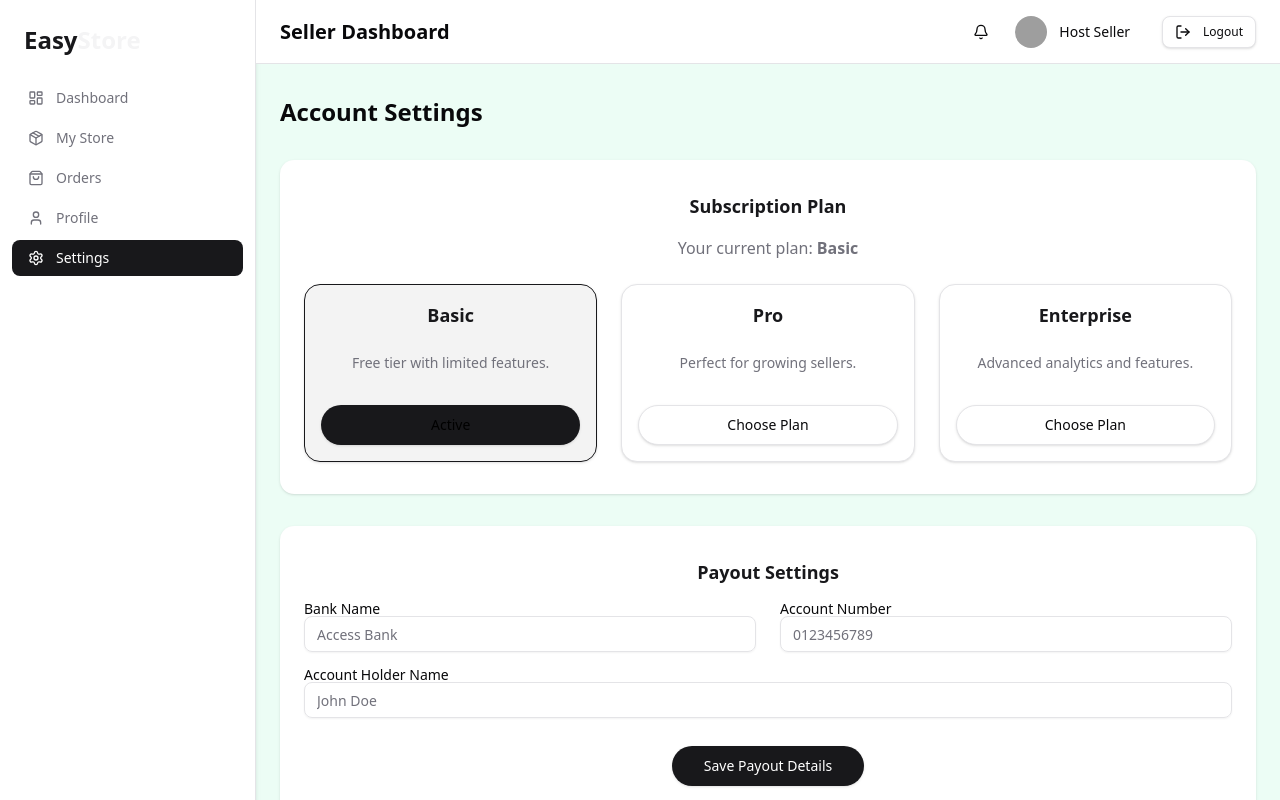
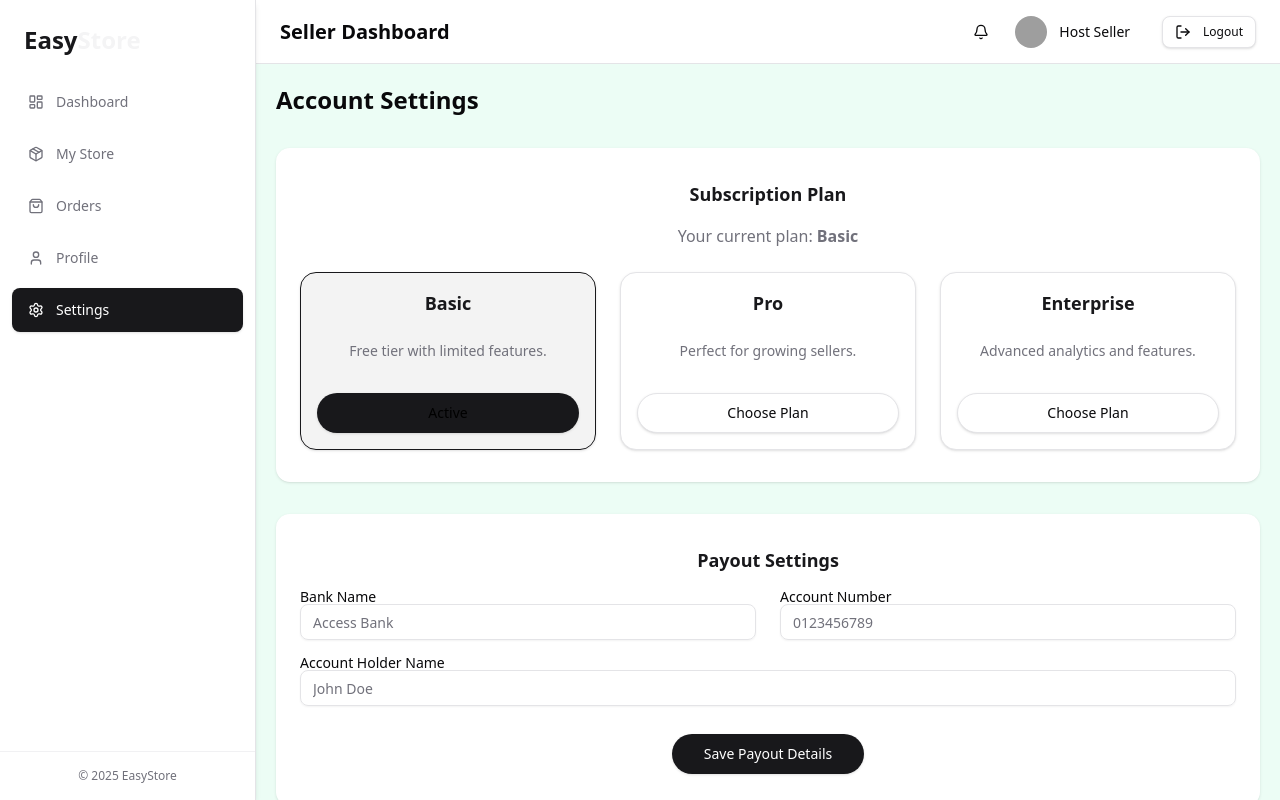
Before and after one commit to dominionbanjo/easyStore, a React (Vite) app: page /dashboard/settings in a window 1280 px wide. Shown: the top 800 px of the page. Built offline with nearby package versions, Linux system fonts and the light colour scheme; grey boxes are pictures that could not be loaded.

Commit message:
final changes to the app

```diff
--- a/src/modules/adminDashboard/components/Sidebar.tsx
+++ b/src/modules/adminDashboard/components/Sidebar.tsx
@@ -22,32 +22,48 @@
   const location = useLocation();
 
   return (
-    <aside className="w-64 bg-white shadow-md border-r border-border flex flex-col">
+    <aside
+      className="
+        fixed top-0 left-0
+        h-screen w-64
+        bg-white shadow-md border-r border-border
+        flex flex-col justify-between
+        z-40
+      "
+    >
+      {/* Brand */}
       <div className="px-6 py-6 text-2xl font-bold text-primary">
         Easy<span className="text-secondary">Store</span>
       </div>
 
-      <nav className="flex-1 flex flex-col gap-1 px-3">
+      {/* Navigation */}
+      <nav className="flex-1 flex flex-col gap-2 px-3">
         {links.map(({ label, icon: Icon, path }) => {
-          const active = location.pathname === path;
+          // FIX: Only match exact or nested paths without false positives
+          const active =
+            location.pathname === path ||
+            (location.pathname.startsWith(path) &&
+              location.pathname.split("/").length === path.split("/").length);
+
           return (
             <Link
               key={path}
               to={path}
               className={cn(
-                "flex items-center gap-3 px-4 py-2 rounded-md text-sm font-medium transition-colors",
+                "flex items-center gap-3 px-4 py-3 rounded-md text-sm font-medium transition-colors",
                 active
-                  ? "bg-primary text-white"
+                  ? "bg-primary text-white shadow-sm"
                   : "text-muted-foreground hover:bg-muted hover:text-foreground"
               )}
             >
-              <Icon className="h-4 w-4" />
-              {label}
+              <Icon className="h-4 w-4 shrink-0" />
+              <span>{label}</span>
             </Link>
           );
         })}
       </nav>
 
+      {/* Footer */}
       <div className="p-4 border-t border-border/50 text-xs text-center text-muted-foreground">
         © 2025 EasyStore
       </div>
--- a/src/modules/adminDashboard/layouts/DashboardLayout.tsx
+++ b/src/modules/adminDashboard/layouts/DashboardLayout.tsx
@@ -1,22 +1,27 @@
-"use client";
-
 import { Outlet } from "react-router-dom";
+import Sidebar from "@/modules/adminDashboard/components/Sidebar";
 import DashboardHeader from "../components/DashboardHeader";
-import Sidebar from "../components/Sidebar";
 
 export default function DashboardLayout() {
   return (
-    <div className="min-h-screen flex bg-emerald-50 text-foreground">
-      {/* Sidebar */}
+    <div className="min-h-screen bg-emerald-50">
+      {/* Sidebar (fixed) */}
       <Sidebar />
 
       {/* Main Content */}
-      <div className="flex-1 flex flex-col">
+      <main
+        className="
+          md:ml-64
+          pt-16 md:pt-0
+          overflow-y-auto
+          h-screen
+        "
+      >
         <DashboardHeader />
-        <main className="flex-1 px-6 py-8 overflow-y-auto">
+        <section className="p-5">
           <Outlet />
-        </main>
-      </div>
+        </section>
+      </main>
     </div>
   );
 }
--- a/src/pages/users/OrderDetailsPage.tsx
+++ b/src/pages/users/OrderDetailsPage.tsx
@@ -1,7 +1,7 @@
 "use client";
 
 import HomepageLayout from "@/components/layout/homepage/HomePageLayout";
-import { useParams, Link } from "react-router-dom";
+import { useParams, useNavigate } from "react-router-dom";
 import { Card, CardContent, CardHeader, CardTitle } from "@/components/ui/card";
 import { Badge } from "@/components/ui/badge";
 import { Separator } from "@/components/ui/separator";
@@ -37,6 +37,8 @@
 
 export default function OrderDetailsPage() {
   const { id } = useParams();
+  const navigate = useNavigate();
+
   const order = mockOrders.find((o) => o.id === Number(id));
 
   if (!order) {
@@ -68,20 +70,22 @@
     <HomepageLayout>
       <main className="min-h-screen bg-emerald-50 px-6 py-16">
         <div className="max-w-4xl mx-auto">
+          {/* Back Button */}
           <div className="flex items-center gap-3 mb-10">
-            <Link to="/orders">
             <Button
               variant="ghost"
               size="sm"
               className="flex items-center gap-2"
+              onClick={() => navigate(-1)} // 👈 go one step back
             >
               <ArrowLeft className="h-4 w-4" />
               Back
             </Button>
-            </Link>
+
             <h1 className="text-3xl font-bold text-primary">Order Details</h1>
           </div>
 
+          {/* Order Card */}
           <Card className="rounded-2xl shadow-sm bg-white overflow-hidden">
             <img
               src={order.image}
@@ -134,11 +138,12 @@
               </div>
 
               <div className="pt-6 flex justify-end">
-                <Link to={`/product/${order.id}`}>
-                  <Button className="rounded-full px-6 bg-primary text-primary-foreground hover:bg-primary/90">
+                <Button
+                  onClick={() => navigate(`/product/${order.id}`)}
+                  className="rounded-full px-6 bg-primary text-primary-foreground hover:bg-primary/90"
+                >
                   View Product
                 </Button>
-                </Link>
               </div>
             </CardContent>
           </Card>
```
Lines whose indentation alone changed are shown as unchanged.
